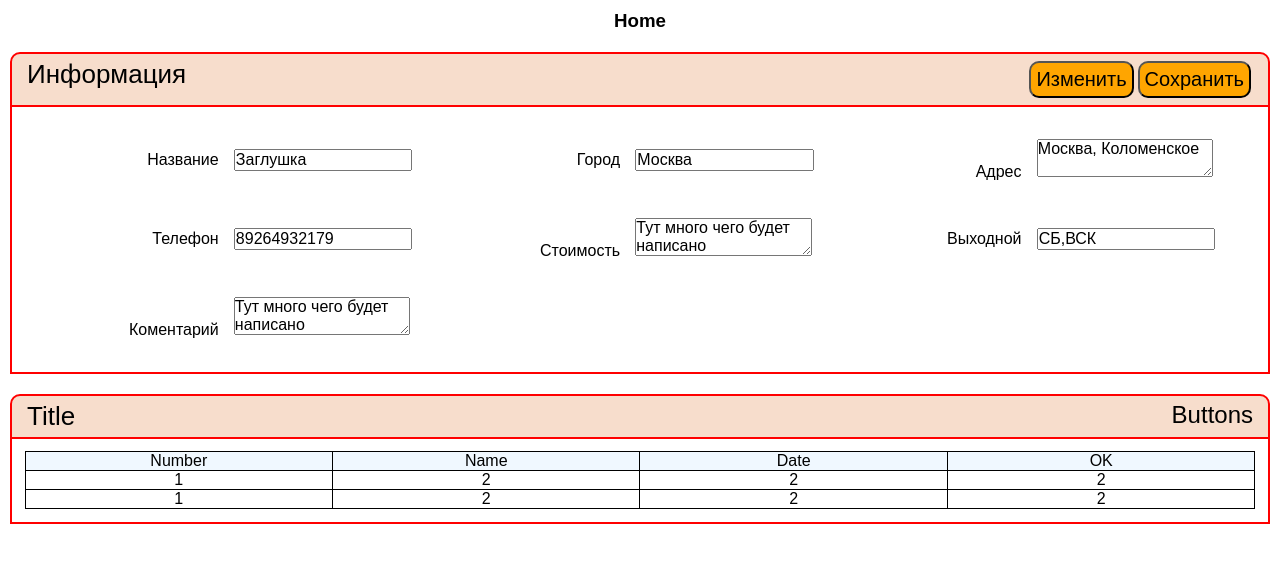
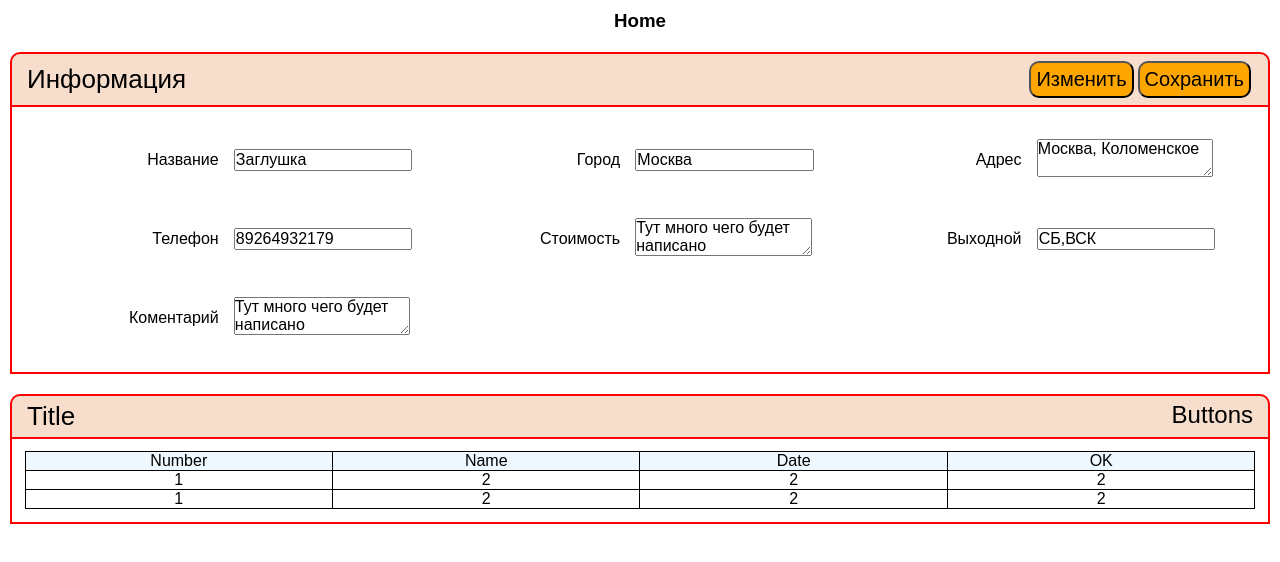
Before and after one commit to Daskendrik/Guided_Tours, a React (Create React App) app in the folder react/tourreact/: page / in a window 1280 px wide. Shown: the top 562 px of the page. Built offline with nearby package versions, Linux system fonts and the light colour scheme; no server answers.

Commit message:
add style

```diff
--- a/react/tourreact/src/Components/FormApplets/FormApplet.jsx
+++ b/react/tourreact/src/Components/FormApplets/FormApplet.jsx
@@ -47,11 +47,13 @@ const FormApplet = (props) => {
                       {row.map((col) => {
                         return (
                           <td key={col.id}>
-                            <div className={styles.form_td_div_lable}>
-                              {col.Lable}
-                            </div>
-                            <div className={styles.form_td_div_value}>
-                              <FormColum type={col.Type} velue={col.Velue} />
+                            <div className={styles.colume_div}>
+                              <div className={styles.form_td_div_lable}>
+                                {col.Lable}
+                              </div>
+                              <div className={styles.form_td_div_value}>
+                                <FormColum type={col.Type} velue={col.Velue} />
+                              </div>
                             </div>
                           </td>
                         );
--- a/react/tourreact/src/Components/FormApplets/FormApplet.module.css
+++ b/react/tourreact/src/Components/FormApplets/FormApplet.module.css
@@ -20,6 +20,7 @@
   display: inline-block;
   width: 50%;
   text-align: left;
+  margin: auto;
 }
 
 .button {
@@ -62,11 +63,16 @@ textarea {
   width: 100%;
 }
 
+.colume_div {
+  display: flex;
+}
+
 .form_td_div_lable {
   display: inline-block;
   padding: 2%;
   text-align: right;
   width: 46%;
+  margin: auto;
 }
 
 .form_td_div_value {
@@ -74,4 +80,5 @@ textarea {
   padding: 2%;
   text-align: left;
   width: 46%;
+  margin: auto;
 }
```
